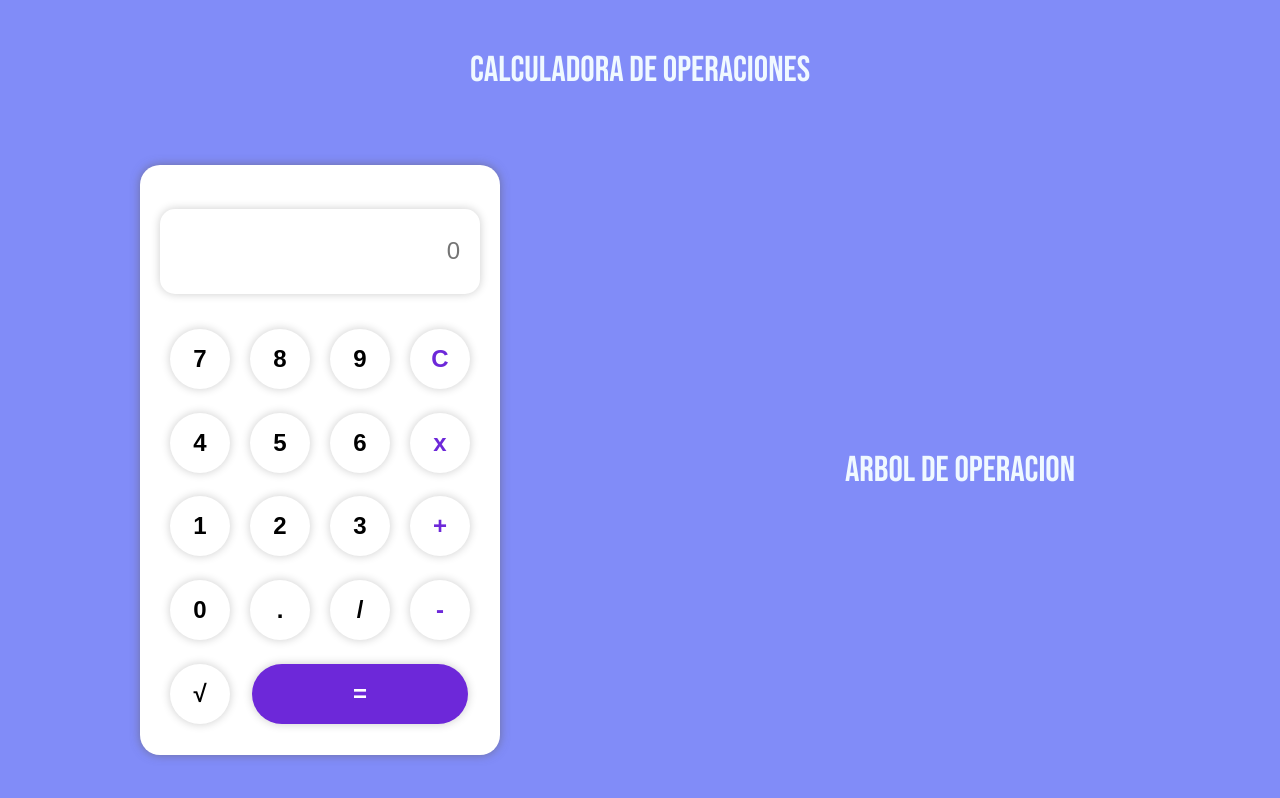
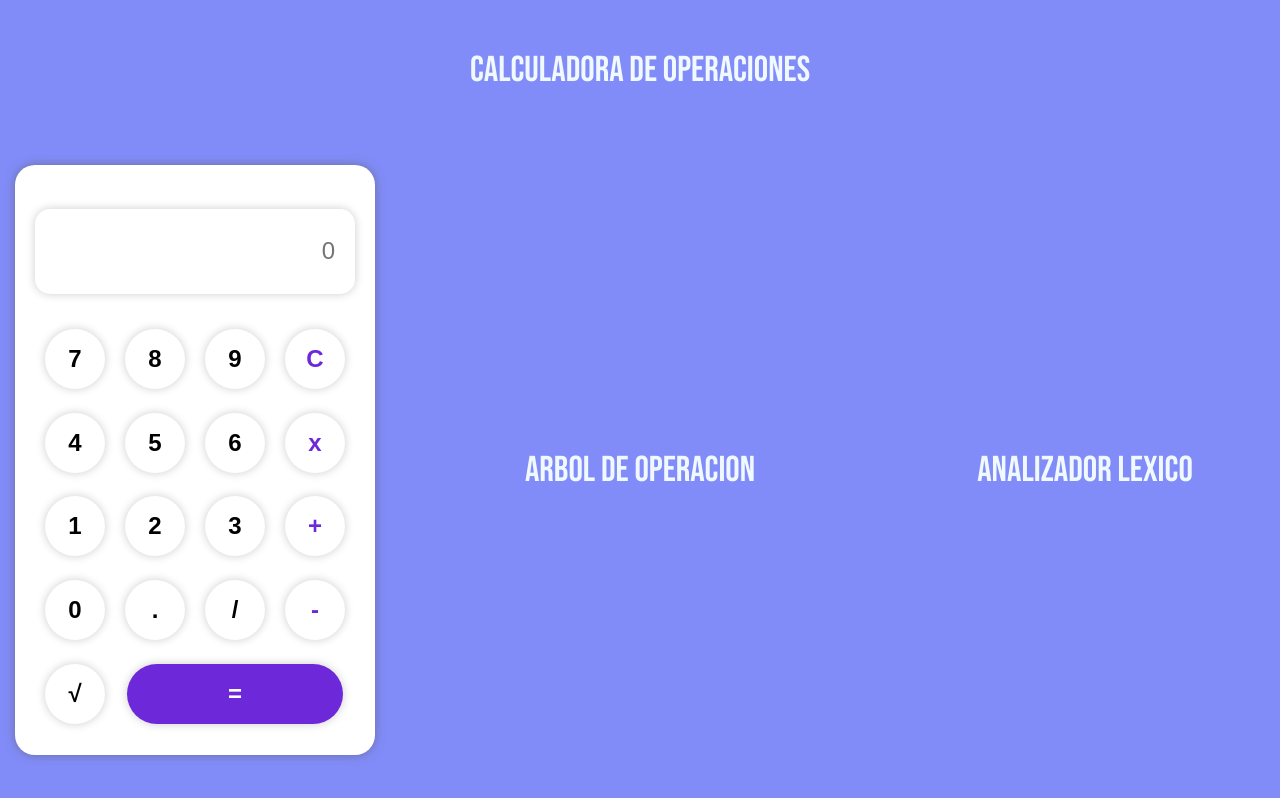
Before and after one commit to YahirAlbores221228/Calculadora, a React (Vite) app in the folder Calculadora/: page / in a window 1280 px wide. Built offline with nearby package versions, Linux system fonts and the light colour scheme.

Commit message:
[UPDATE] Integration of lexical analysis

```diff
--- a/Calculadora/index.html
+++ b/Calculadora/index.html
@@ -10,7 +10,7 @@
     href="https://fonts.googleapis.com/css2?family=Bebas+Neue&family=Lobster&family=Montserrat&family=Roboto:ital,wght@0,100;0,300;0,400;0,500;1,400&display=swap"
     rel="stylesheet">
   <meta name="viewport" content="width=device-width, initial-scale=1.0" />
-  <title>Vite + React</title>
+  <title>Calculadora</title>
 </head>
 
 <body>
--- a/Calculadora/src/assets/styles/styles.css
+++ b/Calculadora/src/assets/styles/styles.css
@@ -7,12 +7,12 @@ body {
 
 .container-calculator {
     display: grid;
-    grid-template-columns: repeat(2, 1fr);
+    grid-template-columns: repeat(3, 1fr);
     flex-direction: column;
     justify-items: center;
     background-color: #818cf8;
     align-items: center;
-    height: 100vh;
+    min-height: 100vh;
 }
 
 .container-grafo {
@@ -24,7 +24,20 @@ body {
     width: 500px;
 }
 
-.tilte-calculator, .title-arbol {
+.container-lexico {
+    display: flex;
+    flex-direction: column;
+    text-align: center;
+}
+
+.item-position {
+    font-size: 24px;
+    color: rgb(0, 0, 0);
+    font-weight: 200;
+}
+
+.tilte-calculator,
+.title-arbol {
     font-family: "Bebas Neue", sans-serif;
     text-align: center;
     color: #f0f9ff;
@@ -33,7 +46,7 @@ body {
 }
 
 .tilte-calculator {
-    grid-column: span 2;
+    grid-column: span 3;
 }
 
 .calculator-operation {
--- a/Calculadora/src/components/calculator.jsx
+++ b/Calculadora/src/components/calculator.jsx
@@ -6,11 +6,11 @@ import '../assets/styles/styles.css';
 function operation() {
 
     const [display, setDisplay] = useState('');
-    const [isShow, setIsShow] = useState(false);
     const [nodes, setNodes] = useState([]);
     const [links, setLinks] = useState([]);
     const displayRef = useRef(null);
     const [Grapvisible, setGrapvisible] = useState(false);
+    const [tokens, setTonkens] = useState([]);
 
     const handlerClick = (e) => {
         e.preventDefault();
@@ -25,10 +25,47 @@ function operation() {
         setNodes([]);
         displayRef.current.focus();
         setGrapvisible(false)
+        setTonkens([])
     }
 
     const resultOperation = (e) => {
         e.preventDefault();
+
+        try {
+
+            //definimos una variable que almacenara la operacion a realizar donde incluye los  valores ingresados en "display" en operador
+            const token = display.match(/(\d+(\.\d+)?|[\+\-\*\/\(\)])\s*/g);
+            // indicamos que si no  hay tokens se devuelve un array vacio y marca error
+            if (!token) {
+                setDisplay("Error");
+                return;
+            }
+
+            //Convierte una serie de tokens en un nuevo array de objetos, donde determina si  es un número o operador y guardamos en el estado settokens para hacer el analisis lexico
+            const tok = token.map(token => {
+                let type;
+                switch (token) {
+                    case '+':
+                        type = 'Suma';
+                        break;
+                    case '-':
+                        type = 'Resta';
+                        break;
+                    case '*':
+                        type = 'Multi';
+                        break;
+                    case '/':
+                        type = 'División';
+                        break;
+                    default:
+                        type = 'Número';
+                        break;
+                }
+                return { type, value: token };
+            });
+            // Lo guardamos en el estado y ese estado se utiliza en una etiqueta  de JSX para pintar el proceso lexico
+            setTonkens(tok);
+
             //math.evaluate toma una cadena de texto que representa una expresión matemática y devuelve el resultado de evaluar esa expresión.
             const result = math.evaluate(display);
             //guardamos el resultado en setDisplay para mostrarlo en el input result
@@ -45,11 +82,10 @@ function operation() {
             displayRef.current.focus();
             //para hacer que aparesca el grafo cuando se necesita mientra es falso esta oculto
             setGrapvisible(true)
+
+        } catch (error) {
+            setDisplay("Error")
         }
-
-    const handlerShow = (e) => {
-        e.preventDefault();
-        setIsShow(!isShow);
     }
 
     useEffect(() => {
@@ -92,6 +128,14 @@ function operation() {
                         <Graph nodes={nodes} />
                     )}
                 </div>
+
+                <div className='container-lexico'>
+                    <h1 className='title-arbol'>Analizador lexico</h1>
+                    {tokens.map((token, index) => (
+                        <li className='item-position' key={index}>Valor: {token.value}, Tipo: {token.type}</li>
+                    ))}
+                </div>
+
             </div>
 
         </>
```
Lines whose indentation alone changed are shown as unchanged.
